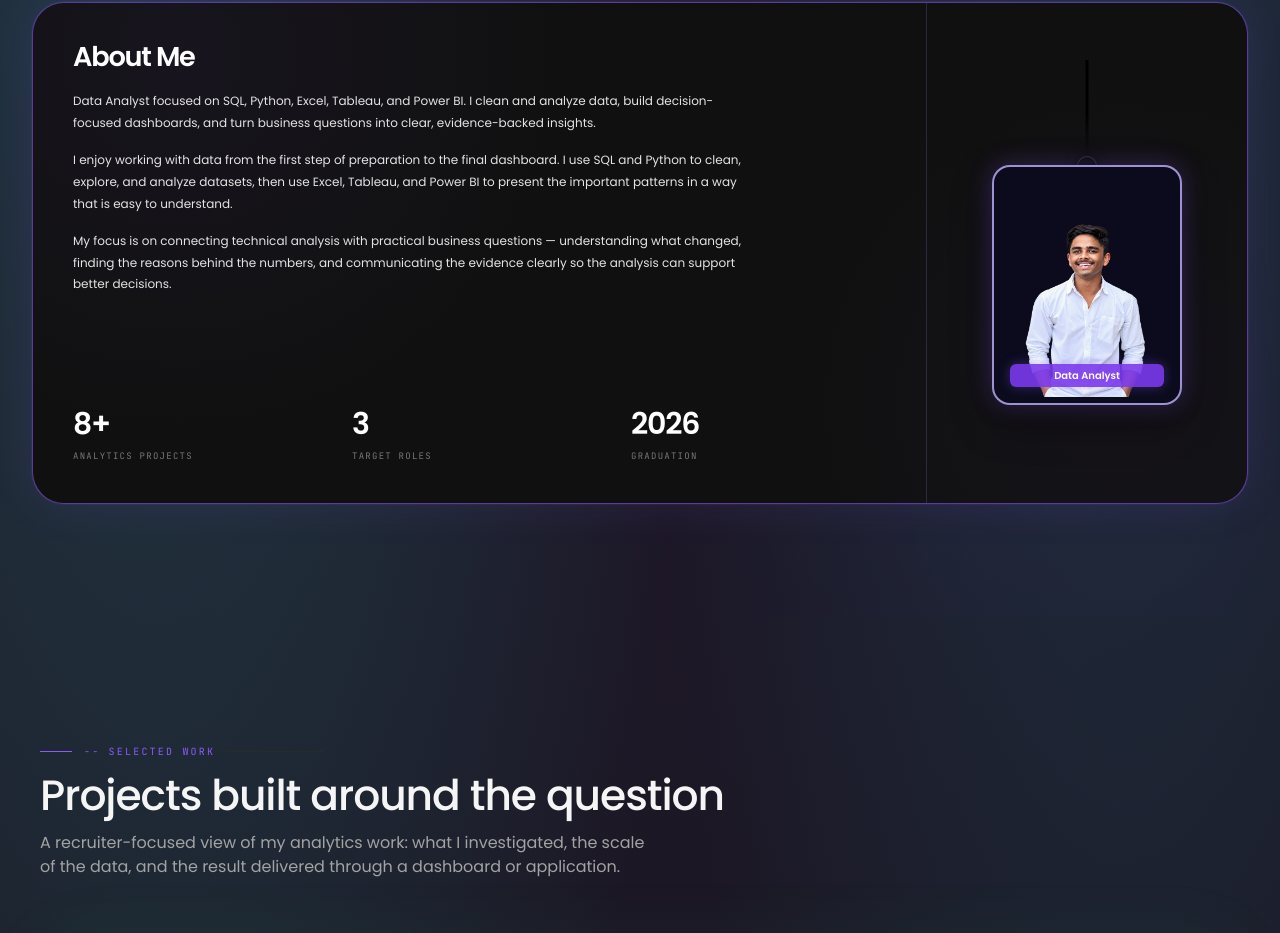
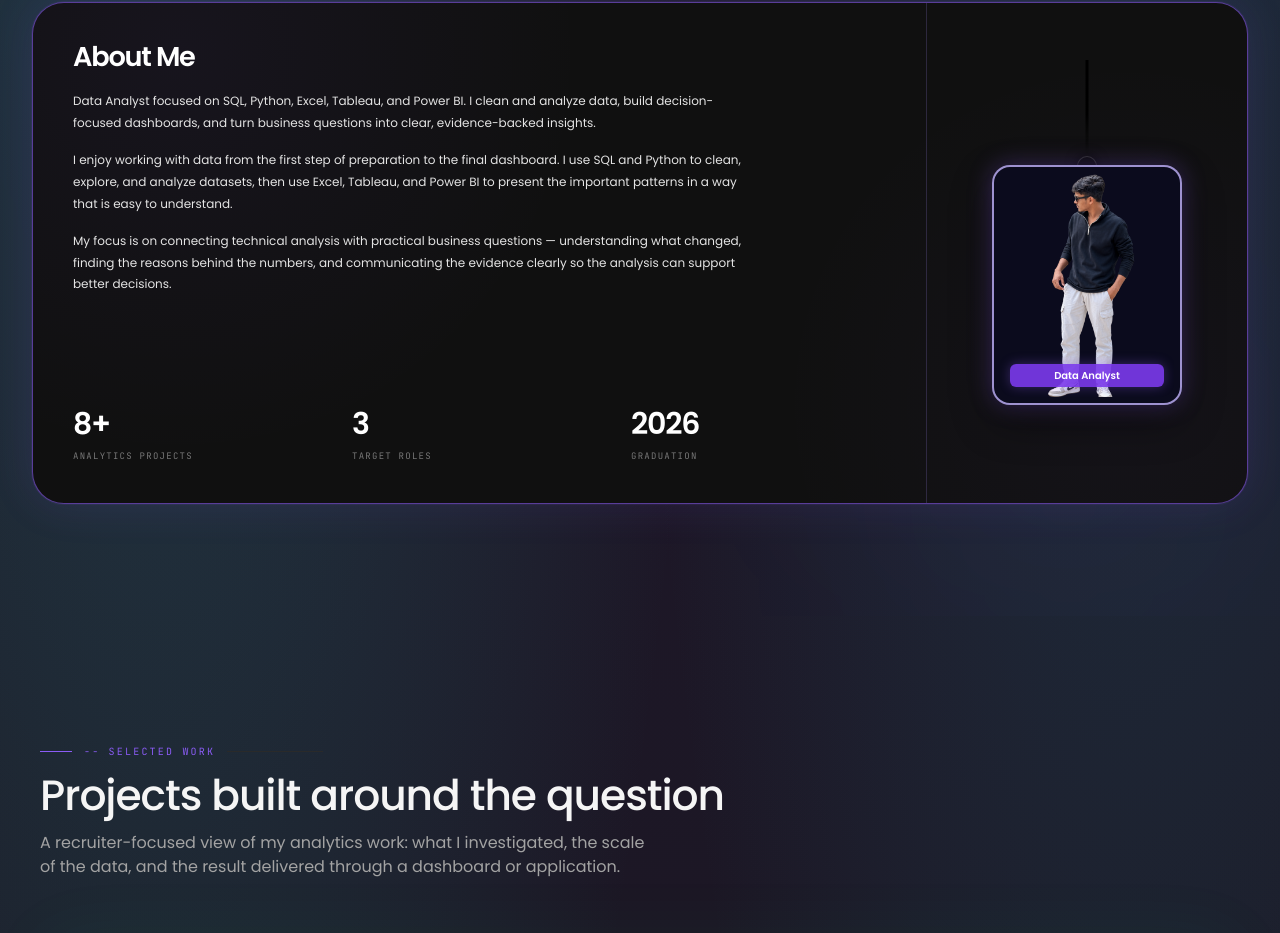
Before and after one commit to bhaskar-nb/portfolio, a Next.js app: page / in a window 1280 px wide. Shown: the part 911-1844 px from the top of the page. Built offline with nearby package versions, Linux system fonts and the light colour scheme.

Commit message:
Use separate About profile image

```diff
--- a/components/About.tsx
+++ b/components/About.tsx
@@ -78,7 +78,7 @@ export default function About() {
                 <div className="relative overflow-hidden rounded-[18px] border-2 border-violet-300/80 bg-[#0b0b1d] p-1.5 shadow-[0_0_24px_rgba(139,92,246,0.30),0_16px_40px_rgba(0,0,0,0.45)]">
                   <div className="relative aspect-[0.78] overflow-hidden rounded-[13px] bg-[radial-gradient(circle_at_50%_18%,rgba(99,102,241,0.28),transparent_48%),#070713]">
                     <Image
-                      src="/DP image.png"
+                      src="/about-profile.png"
                       alt={profile.name}
                       fill
                       sizes="190px"
```
